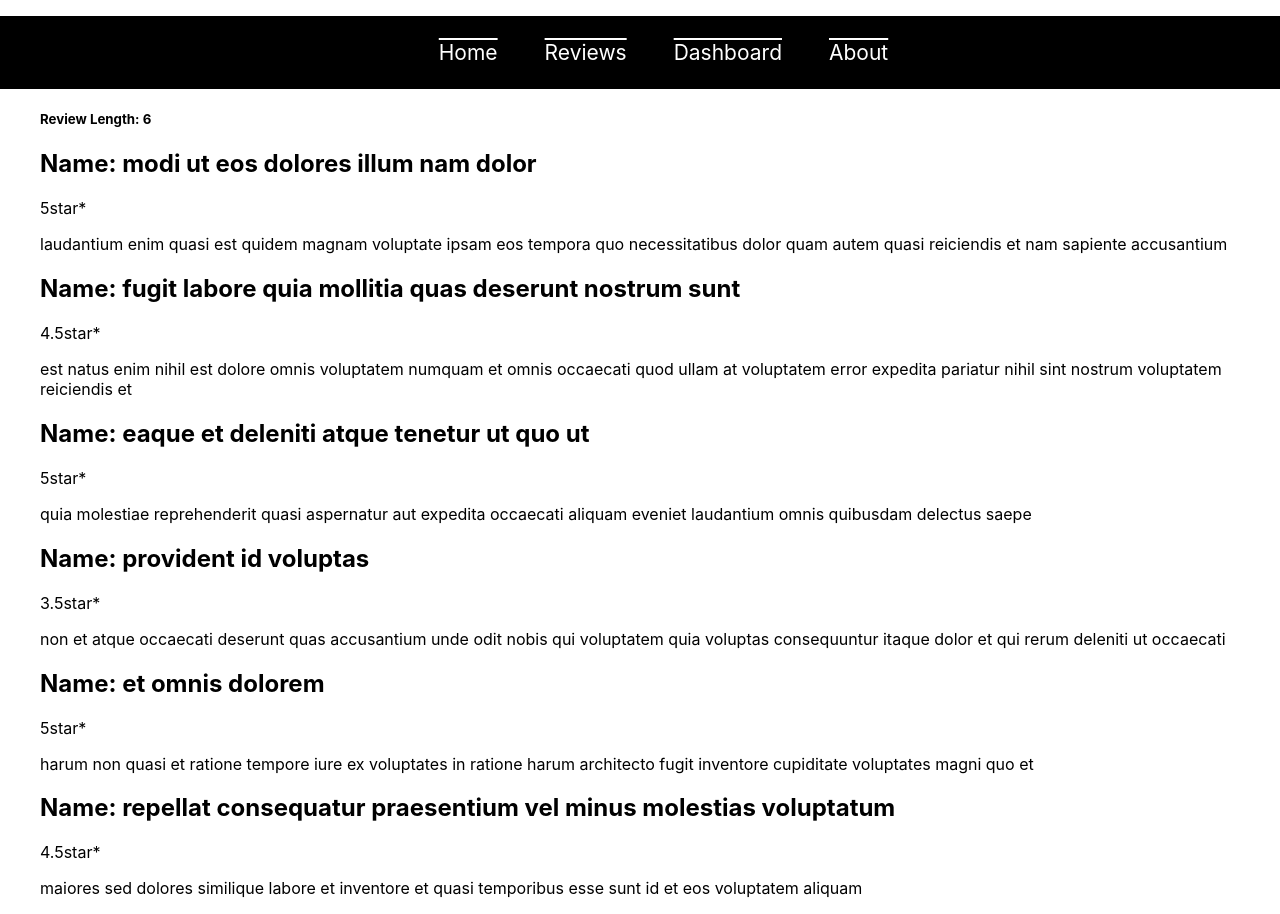
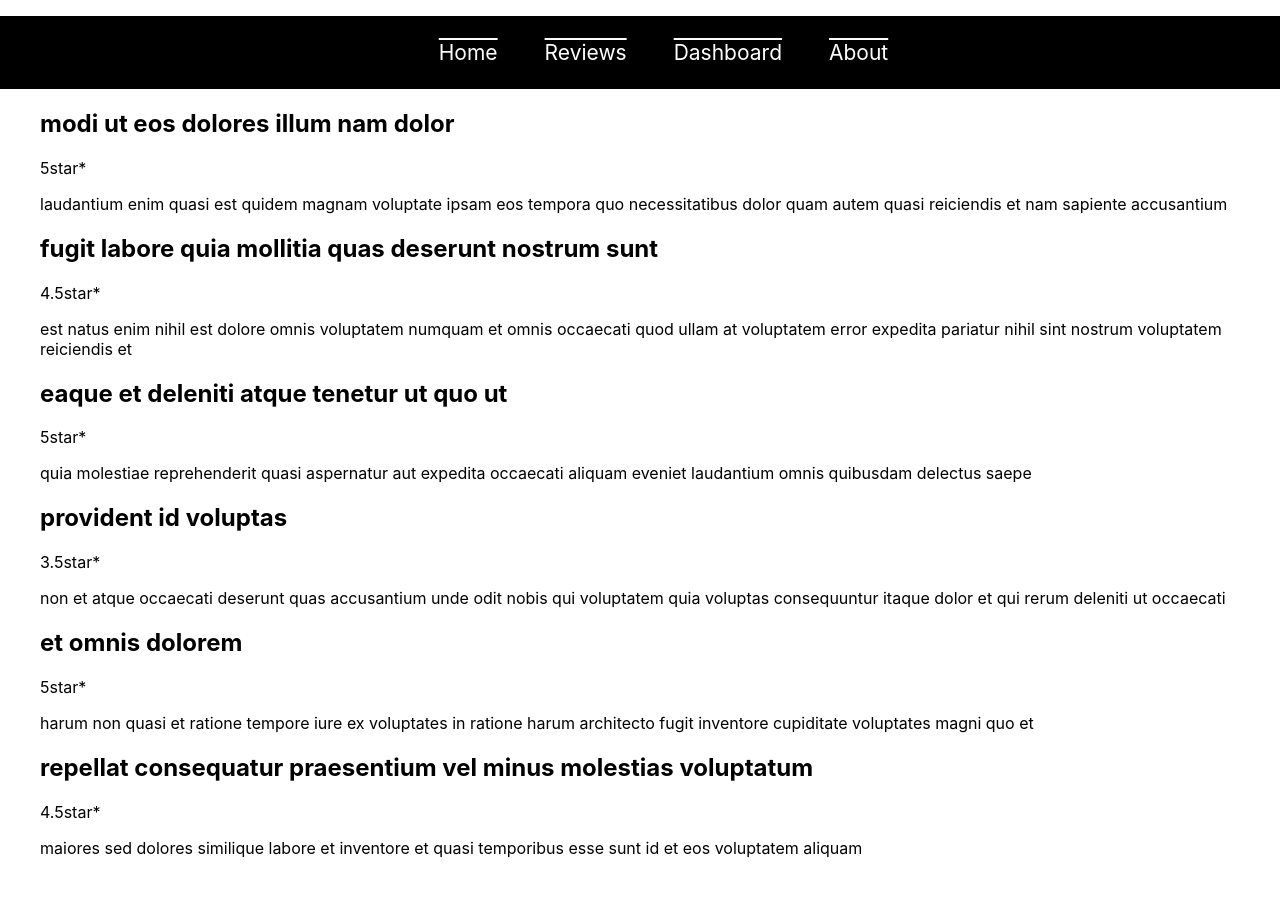
Before and after one commit to manik6521/assignment-9, a React (Create React App) app: page /review in a window 1280 px wide. After the commit the page ends 874 px from the top, so only its background shows below. Built offline with nearby package versions, Linux system fonts and the light colour scheme.

Commit message:
reviews done

```diff
--- a/src/Component/Home/Home.css
+++ b/src/Component/Home/Home.css
@@ -35,3 +35,16 @@ ul.navigation li a {
 .img-item img {
     width: 100%;
 }
+
+.home-reviews {
+    text-align: left;
+    background: aliceblue;
+    width: 357px;
+    padding: 17px;
+    margin: 28px;
+}
+
+.reviews-design {
+    display: flex;
+    justify-content: center;
+}
--- a/src/Component/Home/Home.js
+++ b/src/Component/Home/Home.js
@@ -1,7 +1,19 @@
 import React from 'react';
+import { useNavigate } from 'react-router-dom';
+import UseReviewsdata from '../Hook/UseReviewsdata';
 import "./Home.css"
 
 const Home = () => {
+    const [review, setReview] = UseReviewsdata([]);
+    const threeReviews = review.slice(0, 3);
+
+    console.log(threeReviews)
+
+    const navigate = useNavigate();
+    const handleSeeAllBtn = () => {
+        const path = "/review";
+        navigate(path);
+    };
     return (
         <div >
             <div className='container-home'>
@@ -14,6 +26,18 @@ const Home = () => {
                     <img src="https://c.s-microsoft.com/en-ca/CMSImages/1920_Panel01_PriorityFeature_AIO.jpg?version=84488a58-c07f-6a34-a2f8-6c51a147d7fb" alt="" />
                 </div>
             </div>
+
+            <div className='reviews-design'>
+                {
+                    threeReviews.map(review => <div className='home-reviews' key={review.sell}>
+                        <p>{review.name}</p>
+                        <p>{review.ratting}</p>
+                        <p>{review.comment}</p>
+                    </div>)
+                }
+
+            </div>
+            <button onClick={handleSeeAllBtn} > See more</button>
         </div>
     );
 };
--- a/src/Component/Hook/UseReviewsdata.js
+++ b/src/Component/Hook/UseReviewsdata.js
@@ -1,16 +1,19 @@
-import React from 'react';
+import React, { useEffect, useState } from 'react';
 
-const UseReviewsdata = (props) => {
+const UseReviewsdata = () => {
+    const [reviews, setReviews] = useState([]);
+    useEffect(() => {
+        fetch("data.json")
+            .then(res => res.json())
+            .then(data => setReviews(data))
+        // console.log(reviews)
 
-    const { name, comment, ratting } = props.review;
+    }, []);
 
-    return (
-        <div>
-            <h2>Name: {name} </h2>
-            <p>{ratting}</p>
-            <p>{comment}</p>
-        </div>
-    );
+
+
+    return [reviews, setReviews]
+
 };
 
 export default UseReviewsdata;
--- a/src/Component/Review/Review.js
+++ b/src/Component/Review/Review.js
@@ -3,27 +3,18 @@ import UseReviewsdata from '../Hook/UseReviewsdata';
 import './Review.css'
 
 const Review = () => {
-    const [reviews, setReviews] = useState([]);
-    useEffect(() => {
-        fetch("data.json")
-            .then(res => res.json())
-            .then(data => setReviews(data))
-        // console.log(reviews)
-
-    }, []);
+    const [review, setReview] = UseReviewsdata([]);
 
     return (
         <div className='review-data'>
-            <h5>Review Length: {reviews.length}</h5>
+
             {
-                reviews.map(review =>
-                    <UseReviewsdata
-                        key={review.sell}
-                        review={review}>
-
-                    </UseReviewsdata>)
+                review.map(reviews => <div key={reviews.sell}>
+                    <h2>{reviews.name}</h2>
+                    <p>{reviews.ratting}</p>
+                    <p>{reviews.comment}</p>
+                </div>)
             }
-
         </div>
     );
 };
```
Also changed, not shown: src/App.js (+1 -10 lines).
